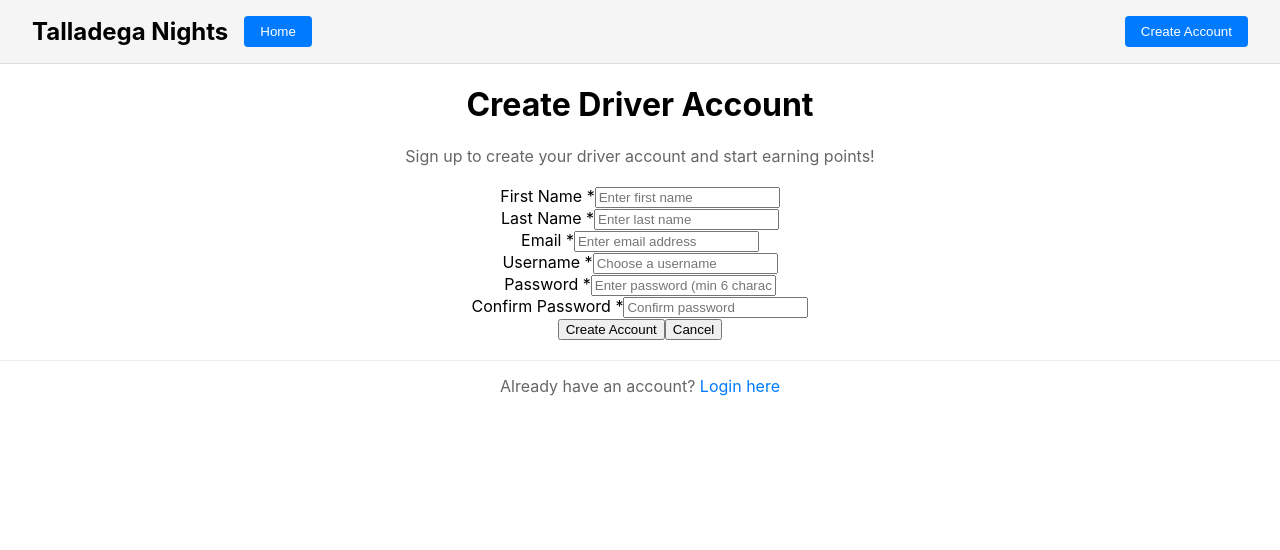
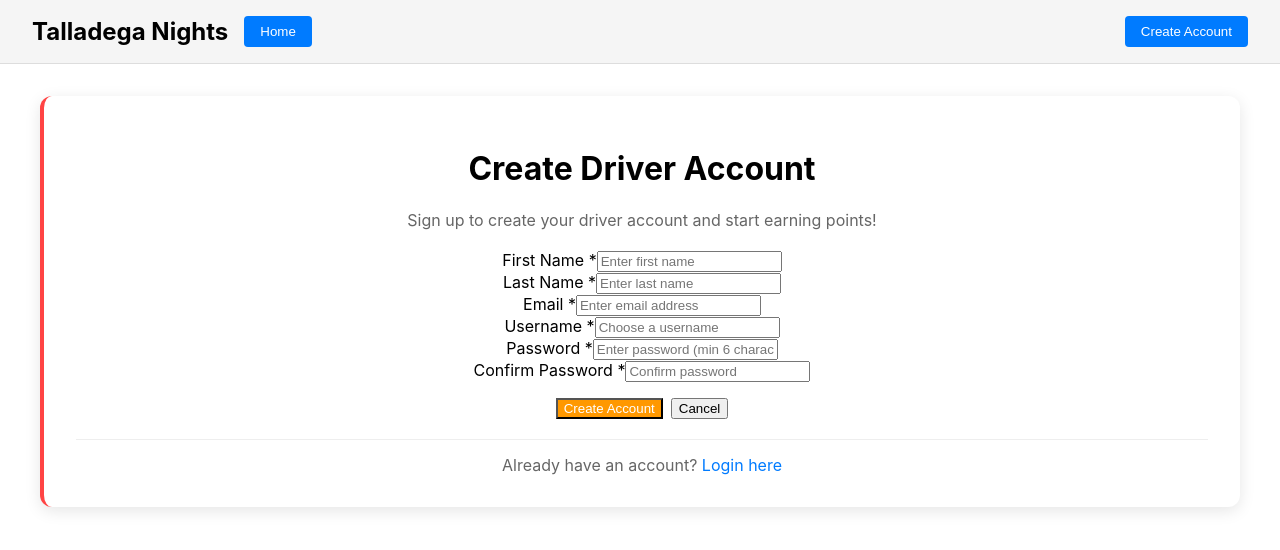
Before and after one commit to SSpivack13/F25-Team14, a React (Create React App) app in the folder client/: page /signup in a window 1280 px wide. Shown: the top 550 px of the page. Built offline with nearby package versions, Linux system fonts and the light colour scheme.

Commit message:
Registration page looks update

```diff
--- a/client/src/components/RegisterPage.js
+++ b/client/src/components/RegisterPage.js
@@ -2,6 +2,7 @@ import { useState } from 'react';
 import { useNavigate } from 'react-router-dom';
 import axios from 'axios';
 import Banner from './Banner';
+import '../Template.css';
 
 function RegisterPage() {
   const [formData, setFormData] = useState({
@@ -80,6 +81,9 @@ function RegisterPage() {
         setTimeout(() => {
           navigate('/login');
         }, 2000);
+      } else {
+        setMessage(response.data?.message || 'Registration failed.');
+        setMessageType('error');
       }
     } catch (error) {
       if (error.response) {
@@ -104,19 +108,20 @@ function RegisterPage() {
   return (
     <div>
       <Banner />
-      <div className="profile-container">
-        <div className="profile-header">
+      <div className="template-content">
+        <div className="template-card">
           <h1>Create Driver Account</h1>
-        </div>
-        {message && (
-          <div className={`message ${messageType}`}>
-            {message}
-          </div>
-        )}
-        <div className="profile-edit">
+
+          {message && (
+            <div className={`message ${messageType}`} style={{ marginBottom: '1rem' }}>
+              {message}
+            </div>
+          )}
+
           <p style={{ marginBottom: '20px', color: '#666' }}>
             Sign up to create your driver account and start earning points!
           </p>
+
           <div className="form-group">
             <label>First Name *</label>
             <input
@@ -183,11 +188,13 @@ function RegisterPage() {
               disabled={isSubmitting}
             />
           </div>
-          <div className="form-actions">
+
+          <div className="form-actions" style={{ marginTop: '1rem', display: 'flex', gap: '8px', justifyContent: 'center' }}>
             <button
               className="save-btn"
               onClick={handleSubmit}
               disabled={isSubmitting}
+              style={{ backgroundColor: '#ff9800', color: '#fff' }}
             >
               {isSubmitting ? 'Creating Account...' : 'Create Account'}
             </button>
@@ -199,6 +206,7 @@ function RegisterPage() {
               Cancel
             </button>
           </div>
+
           <div style={{ marginTop: '20px', textAlign: 'center', paddingTop: '15px', borderTop: '1px solid #eee' }}>
             <span style={{ color: '#666' }}>Already have an account? </span>
             <a href="/login" style={{ color: '#007bff', textDecoration: 'none' }}>
```
